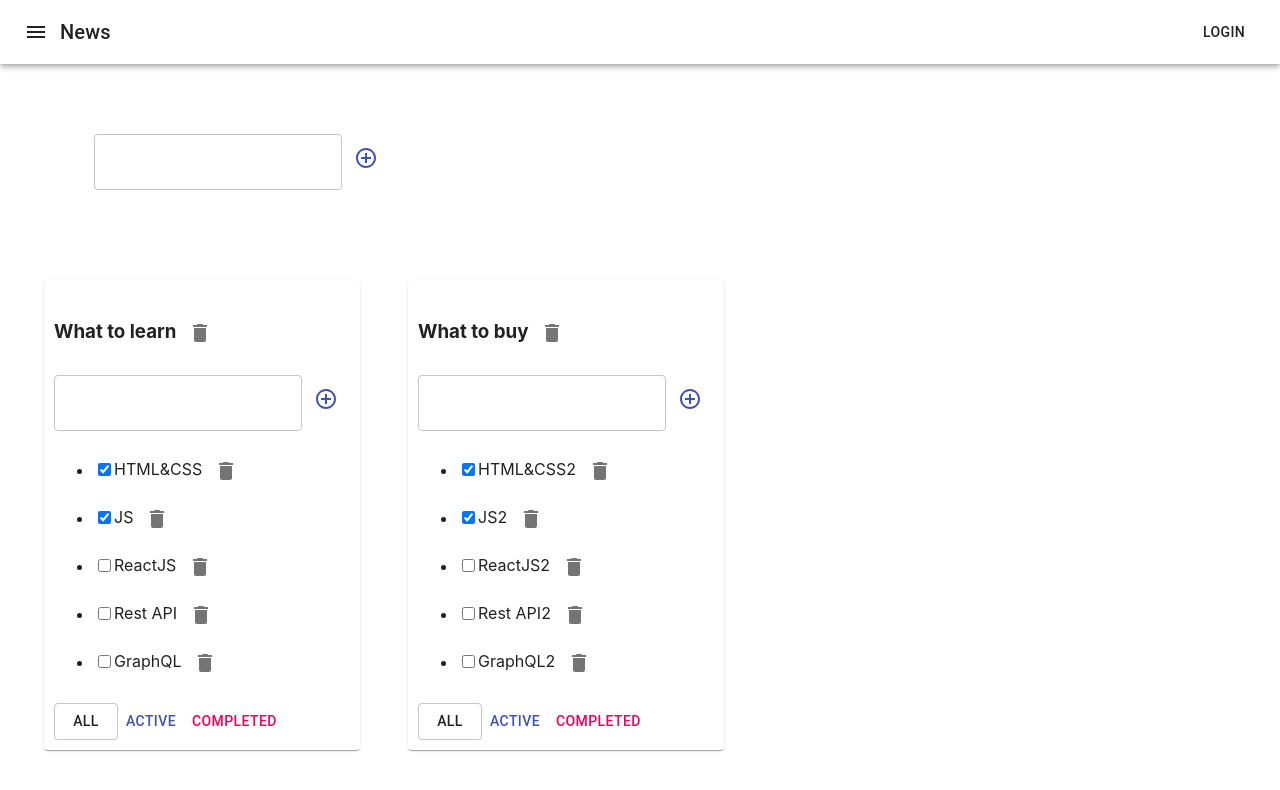
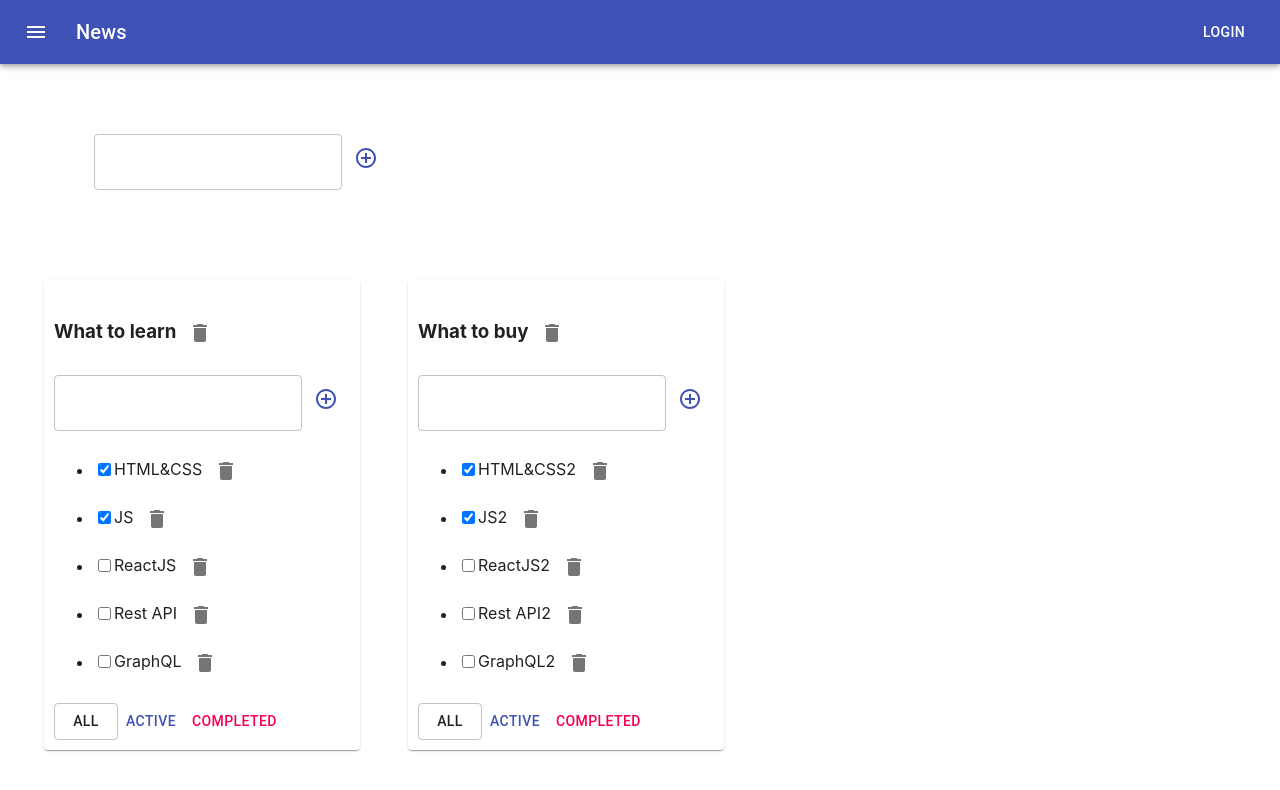
Before and after one commit to Lam1ro4eQ/todolist, a React (Create React App) app: page / in a window 1280 px wide. Shown: the top 790 px of the page. Built offline with nearby package versions, Linux system fonts and the light colour scheme.

Commit message:
todolists

```diff
--- a/package.json
+++ b/package.json
@@ -3,12 +3,8 @@
   "version": "0.1.0",
   "private": true,
   "dependencies": {
-    "@emotion/react": "^11.9.3",
-    "@emotion/styled": "^11.9.3",
     "@material-ui/core": "^4.12.4",
     "@material-ui/icons": "^4.11.3",
-    "@mui/icons-material": "^5.8.4",
-    "@mui/material": "^5.8.7",
     "@mui/styled-engine-sc": "^5.8.0",
     "@testing-library/jest-dom": "^4.2.4",
     "@testing-library/react": "^9.3.2",
--- a/src/components/ButtonAppBar.tsx
+++ b/src/components/ButtonAppBar.tsx
@@ -1,32 +1,40 @@
-import * as React from 'react';
-import AppBar from '@mui/material/AppBar';
-import Box from '@mui/material/Box';
-import Toolbar from '@mui/material/Toolbar';
-import Typography from '@mui/material/Typography';
-import Button from '@mui/material/Button';
-import IconButton from '@mui/material/IconButton';
-import MenuIcon from '@mui/icons-material/Menu';
+import React from 'react';
+import { makeStyles } from '@material-ui/core/styles';
+import AppBar from '@material-ui/core/AppBar';
+import Toolbar from '@material-ui/core/Toolbar';
+import Typography from '@material-ui/core/Typography';
+import Button from '@material-ui/core/Button';
+import IconButton from '@material-ui/core/IconButton';
+import MenuIcon from '@material-ui/icons/Menu';
+
+const useStyles = makeStyles((theme) => ({
+    root: {
+        flexGrow: 1,
+    },
+    menuButton: {
+        marginRight: theme.spacing(2),
+    },
+    title: {
+        flexGrow: 1,
+    },
+}));
 
 export default function ButtonAppBar() {
+    const classes = useStyles();
+
     return (
-        <Box sx={{ flexGrow: 1 }}>
+        <div className={classes.root}>
             <AppBar position="static">
                 <Toolbar>
-                    <IconButton
-                        size="large"
-                        edge="start"
-                        color="inherit"
-                        aria-label="menu"
-                        sx={{ mr: 2 }}
-                    >
+                    <IconButton edge="start" className={classes.menuButton} color="inherit" aria-label="menu">
                         <MenuIcon />
                     </IconButton>
-                    <Typography variant="h6" component="div" sx={{ flexGrow: 1 }}>
+                    <Typography variant="h6" className={classes.title}>
                         News
                     </Typography>
                     <Button color="inherit">Login</Button>
                 </Toolbar>
             </AppBar>
-        </Box>
+        </div>
     );
 }
```
Also changed, not shown: 2 other files (tests, documents, lock files or other folders).
